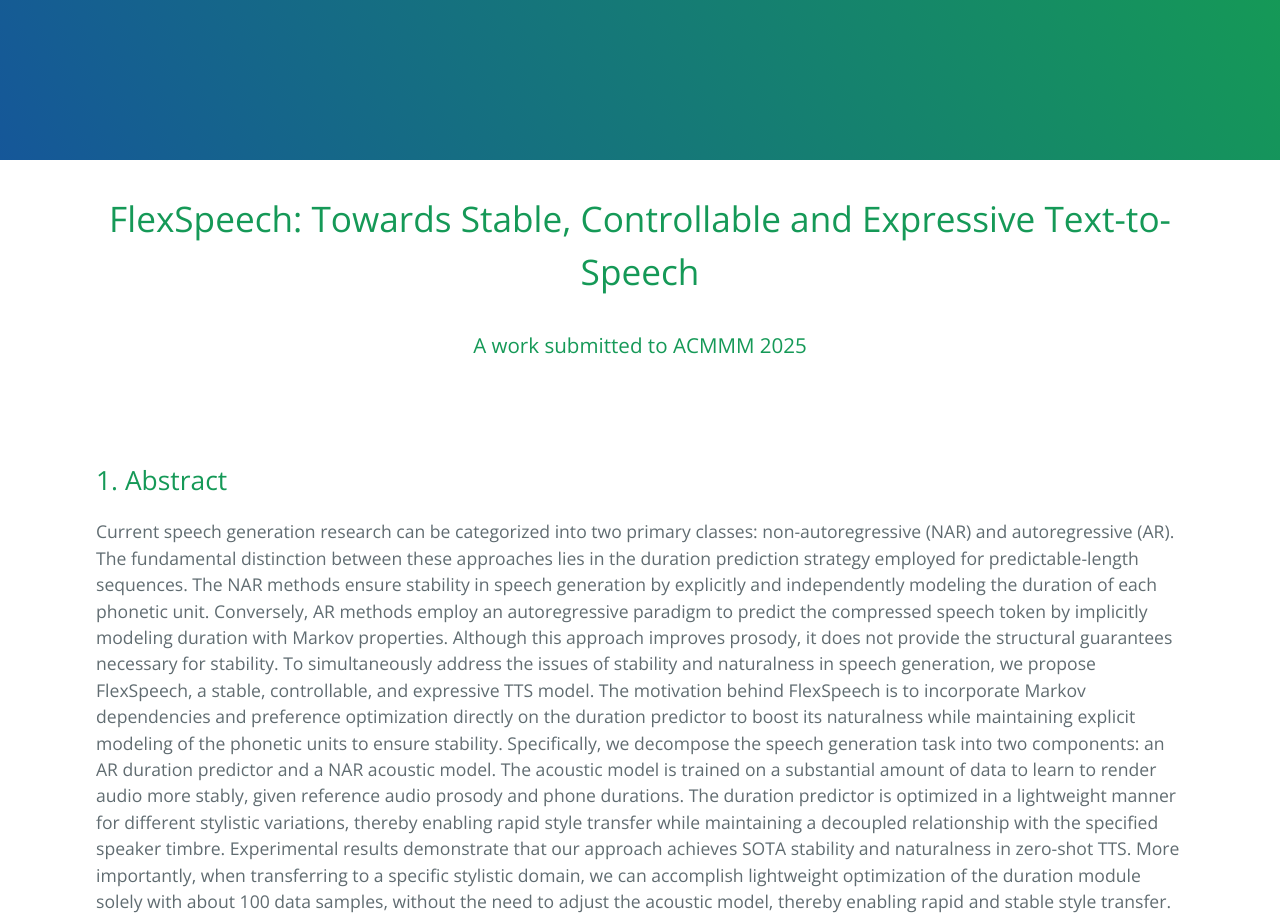
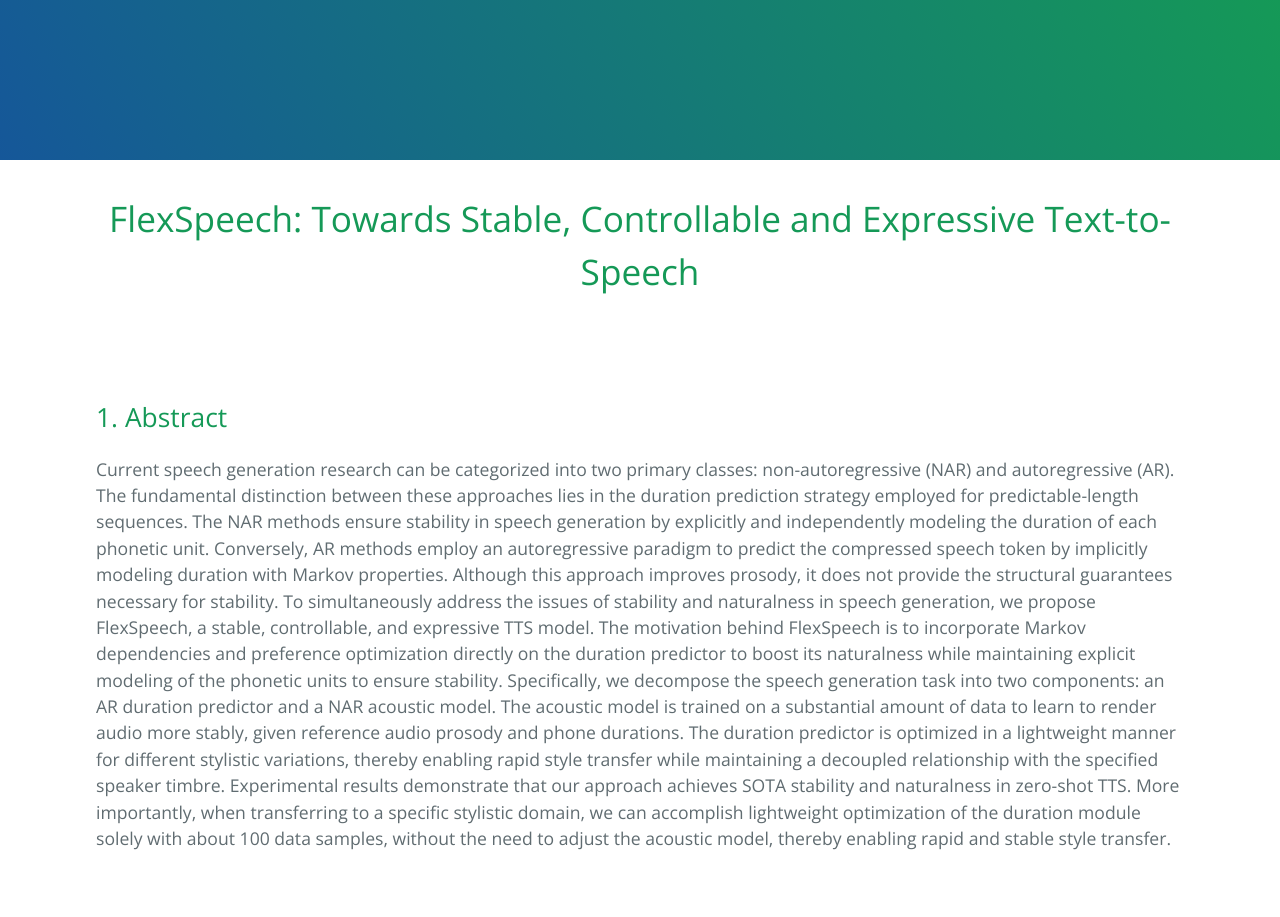
Before and after one commit to flexspeech/DEMO, a plain HTML site: page index.html in a window 1280 px wide. Shown: the top 917 px of the page. Drawn offline with nearby package versions, Linux system fonts and the light colour scheme.

Commit message:
Update index.html

```diff
--- a/index.html
+++ b/index.html
@@ -42,9 +42,9 @@
       <center>FlexSpeech: Towards Stable, Controllable and Expressive Text-to-Speech</center>
     </h1>
 
-    <h3 id="">
+<!--     <h3 id="">
       <center>A work submitted to ACMMM 2025</center>
-    </h3>
+    </h3> -->
 
 
 
```
